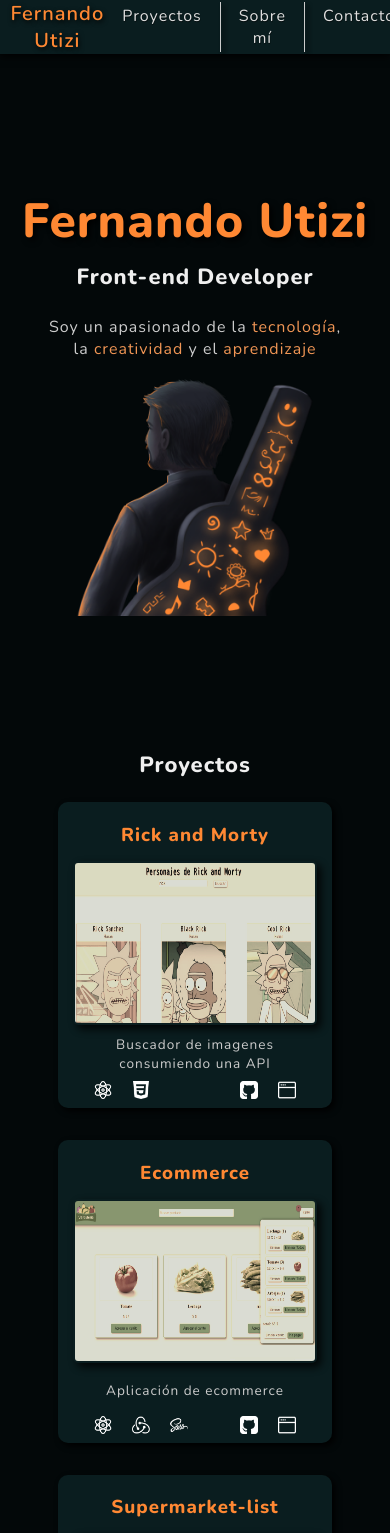
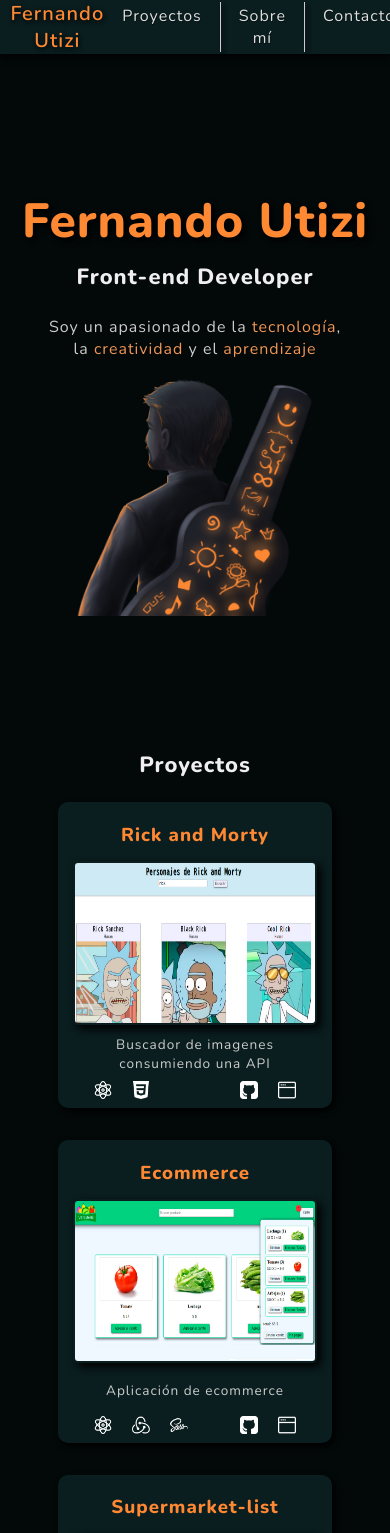
Before and after one commit to ferutizi/Portfolio, a React (Create React App) app: page / in a window 390 px wide. Shown: the top 1533 px of the page. Built offline with nearby package versions, Linux system fonts and the light colour scheme.

Commit message:
siguiendo con responsive design

```diff
--- a/src/components/Presentation.scss
+++ b/src/components/Presentation.scss
@@ -43,15 +43,13 @@
     height: auto;
 }
 
-@media (max-width: 560px) {
-    .presentation__container {
-        max-width: 560px;
-        display: flex;
-        flex-direction: column;
-    }
+@media (max-width: 912px) {
     .exodo__off {
         filter: opacity(0);
     }
+}
+
+@media (max-width: 650px) {
     h1 {
         text-align: center;
     }
@@ -61,6 +59,17 @@
     p {
         text-align: center;
     }
+    .exodo__off {
+        filter: opacity(0);
+    }
+}
+
+@media (max-width: 600px) {
+    .presentation__container {
+        max-width: 600px;
+        display: flex;
+        flex-direction: column;
+    }
     .exodo__on {
         width: 15rem;
     }
--- a/src/components/Proyects.scss
+++ b/src/components/Proyects.scss
@@ -91,16 +91,20 @@
     align-items: center;
 }
 
-@media (max-width: 900px) {
+@media (max-width: 912px) {
     .proyect__container {
         max-width: 600px;
     }
     .more-proyects {
         max-width: 600px;
     }
+    .proyect__img {
+        filter: none;
+        opacity: 1;
+    }
 }
 
-@media (max-width: 600) {
+@media (max-width: 600px) {
     .proyect__container {
         max-width: 300px;
     }
```
